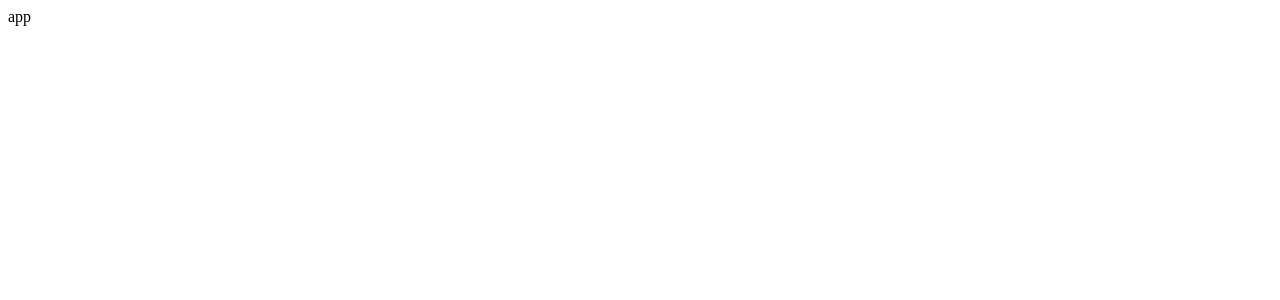
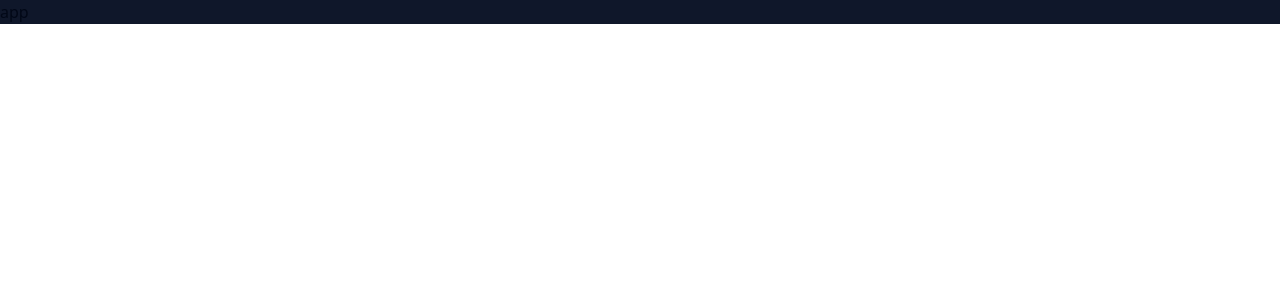
Before and after one commit to ndzy01/ndzy-app, a React (Create React App) app: page / in a window 1280 px wide. Shown: the top 300 px of the page. Built offline with nearby package versions, Linux system fonts and the light colour scheme.

Commit message:
init shadcn

```diff
--- a/src/App.tsx
+++ b/src/App.tsx
@@ -1,5 +1,5 @@
 function App() {
-  return <div>app</div>;
+  return <div className="bg-primary">app</div>;
 }
 
 export default App;
--- /dev/null
+++ b/src/globals.css
@@ -0,0 +1,76 @@
+@tailwind base;
+  @tailwind components;
+  @tailwind utilities;
+
+  @layer base {
+    :root {
+      --background: 0 0% 100%;
+      --foreground: 222.2 84% 4.9%;
+
+      --card: 0 0% 100%;
+      --card-foreground: 222.2 84% 4.9%;
+
+      --popover: 0 0% 100%;
+      --popover-foreground: 222.2 84% 4.9%;
+
+      --primary: 222.2 47.4% 11.2%;
+      --primary-foreground: 210 40% 98%;
+
+      --secondary: 210 40% 96.1%;
+      --secondary-foreground: 222.2 47.4% 11.2%;
+
+      --muted: 210 40% 96.1%;
+      --muted-foreground: 215.4 16.3% 46.9%;
+
+      --accent: 210 40% 96.1%;
+      --accent-foreground: 222.2 47.4% 11.2%;
+
+      --destructive: 0 84.2% 60.2%;
+      --destructive-foreground: 210 40% 98%;
+
+      --border: 214.3 31.8% 91.4%;
+      --input: 214.3 31.8% 91.4%;
+      --ring: 222.2 84% 4.9%;
+
+      --radius: 0.5rem;
+    }
+
+    .dark {
+      --background: 222.2 84% 4.9%;
+      --foreground: 210 40% 98%;
+
+      --card: 222.2 84% 4.9%;
+      --card-foreground: 210 40% 98%;
+
+      --popover: 222.2 84% 4.9%;
+      --popover-foreground: 210 40% 98%;
+
+      --primary: 210 40% 98%;
+      --primary-foreground: 222.2 47.4% 11.2%;
+
+      --secondary: 217.2 32.6% 17.5%;
+      --secondary-foreground: 210 40% 98%;
+
+      --muted: 217.2 32.6% 17.5%;
+      --muted-foreground: 215 20.2% 65.1%;
+
+      --accent: 217.2 32.6% 17.5%;
+      --accent-foreground: 210 40% 98%;
+
+      --destructive: 0 62.8% 30.6%;
+      --destructive-foreground: 210 40% 98%;
+
+      --border: 217.2 32.6% 17.5%;
+      --input: 217.2 32.6% 17.5%;
+      --ring: 212.7 26.8% 83.9%;
+    }
+  }
+
+  @layer base {
+    * {
+      @apply border-border;
+    }
+    body {
+      @apply bg-background text-foreground;
+    }
+  }
--- a/src/index.tsx
+++ b/src/index.tsx
@@ -1,5 +1,6 @@
 import React from 'react';
 import ReactDOM from 'react-dom/client';
+import './globals.css';
 import App from './App';
 import reportWebVitals from './reportWebVitals';
 
--- /dev/null
+++ b/src/lib/utils.ts
@@ -0,0 +1,6 @@
+import { type ClassValue, clsx } from "clsx"
+import { twMerge } from "tailwind-merge"
+
+export function cn(...inputs: ClassValue[]) {
+  return twMerge(clsx(inputs))
+}
--- /dev/null
+++ b/tailwind.config.js
@@ -0,0 +1,76 @@
+/** @type {import('tailwindcss').Config} */
+module.exports = {
+  darkMode: ["class"],
+  content: [
+    './pages/**/*.{ts,tsx}',
+    './components/**/*.{ts,tsx}',
+    './src/**/*.{ts,tsx}',
+  ],
+  prefix: "",
+  theme: {
+    container: {
+      center: true,
+      padding: "2rem",
+      screens: {
+        "2xl": "1400px",
+      },
+    },
+    extend: {
+      colors: {
+        border: "hsl(var(--border))",
+        input: "hsl(var(--input))",
+        ring: "hsl(var(--ring))",
+        background: "hsl(var(--background))",
+        foreground: "hsl(var(--foreground))",
+        primary: {
+          DEFAULT: "hsl(var(--primary))",
+          foreground: "hsl(var(--primary-foreground))",
+        },
+        secondary: {
+          DEFAULT: "hsl(var(--secondary))",
+          foreground: "hsl(var(--secondary-foreground))",
+        },
+        destructive: {
+          DEFAULT: "hsl(var(--destructive))",
+          foreground: "hsl(var(--destructive-foreground))",
+        },
+        muted: {
+          DEFAULT: "hsl(var(--muted))",
+          foreground: "hsl(var(--muted-foreground))",
+        },
+        accent: {
+          DEFAULT: "hsl(var(--accent))",
+          foreground: "hsl(var(--accent-foreground))",
+        },
+        popover: {
+          DEFAULT: "hsl(var(--popover))",
+          foreground: "hsl(var(--popover-foreground))",
+        },
+        card: {
+          DEFAULT: "hsl(var(--card))",
+          foreground: "hsl(var(--card-foreground))",
+        },
+      },
+      borderRadius: {
+        lg: "var(--radius)",
+        md: "calc(var(--radius) - 2px)",
+        sm: "calc(var(--radius) - 4px)",
+      },
+      keyframes: {
+        "accordion-down": {
+          from: { height: "0" },
+          to: { height: "var(--radix-accordion-content-height)" },
+        },
+        "accordion-up": {
+          from: { height: "var(--radix-accordion-content-height)" },
+          to: { height: "0" },
+        },
+      },
+      animation: {
+        "accordion-down": "accordion-down 0.2s ease-out",
+        "accordion-up": "accordion-up 0.2s ease-out",
+      },
+    },
+  },
+  plugins: [require("tailwindcss-animate")],
+}
```
Also changed, not shown: package.json (+8 -0 lines), components.json (added), 1 other file (tests, documents, lock files or other folders).
